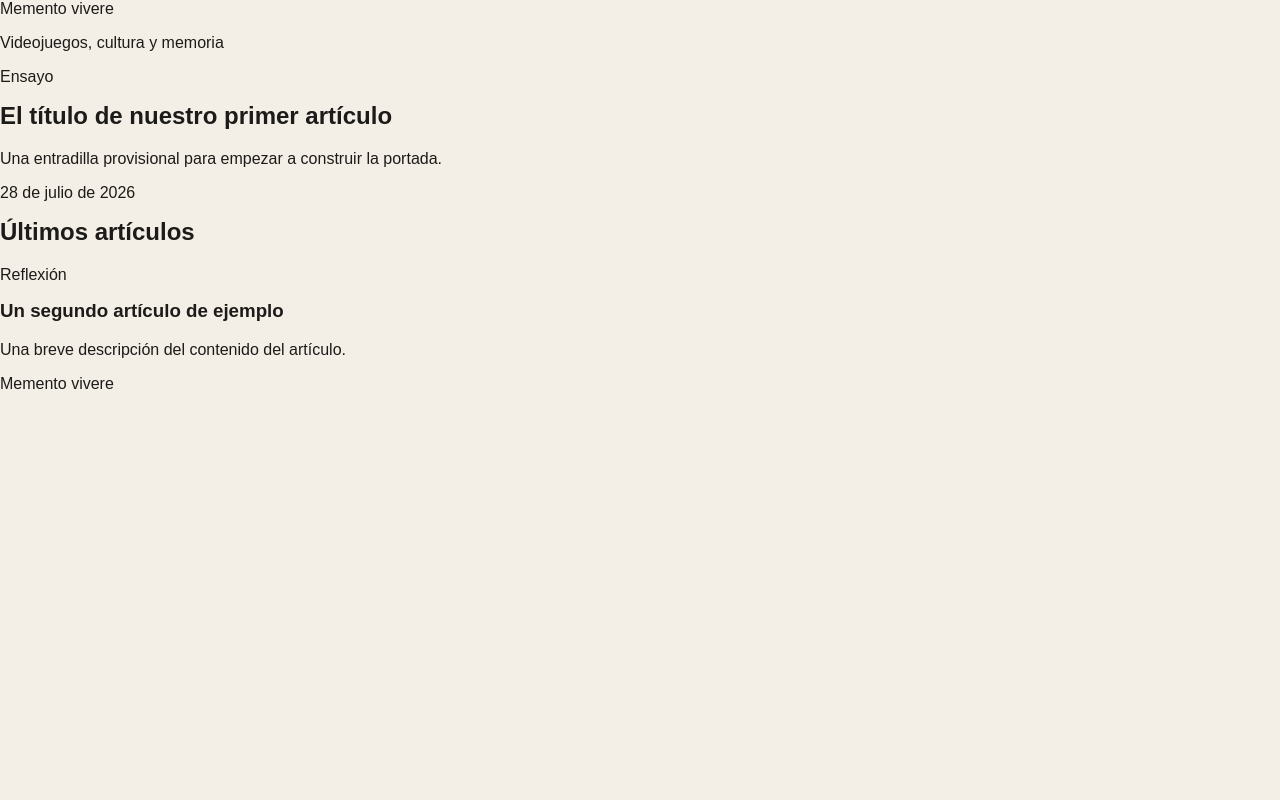
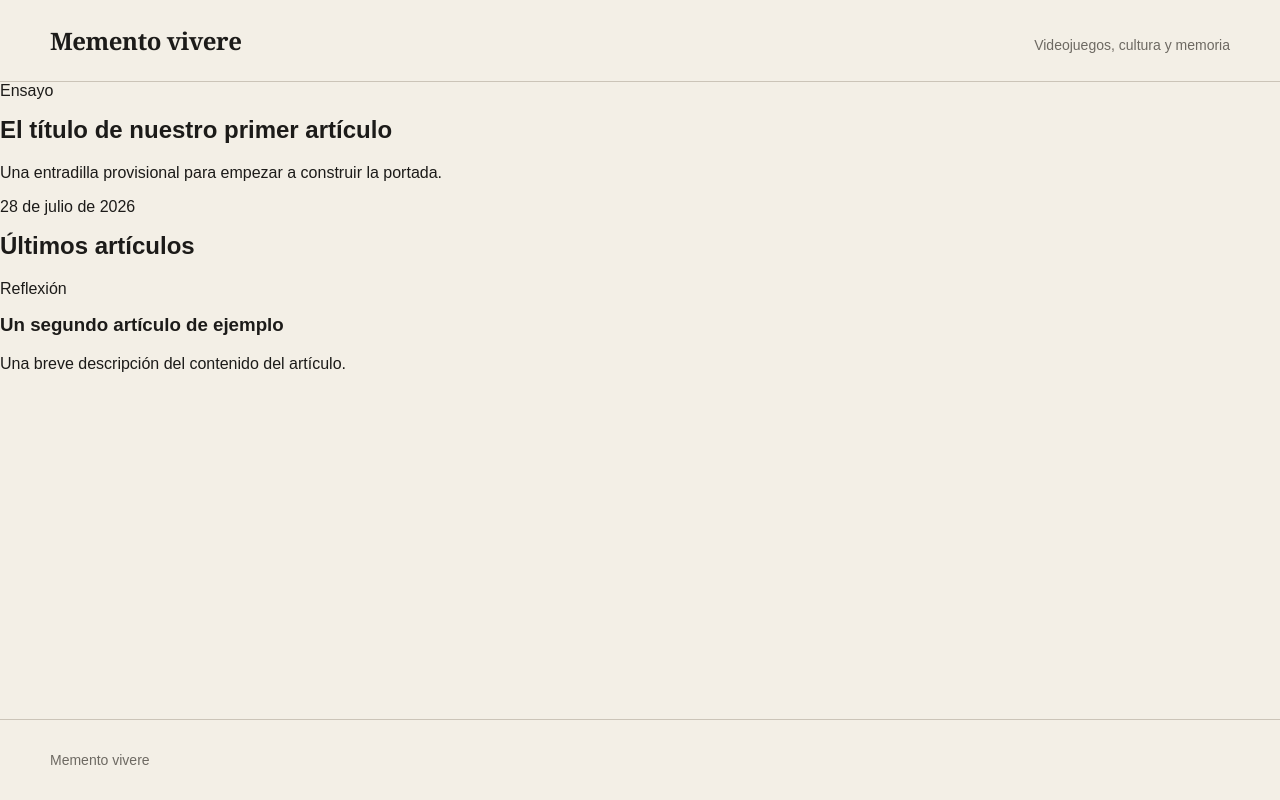
Before and after one commit to DoctoreJekyll/mementoweb, an Angular app in the folder frontend/: page / in a window 1280 px wide. Built offline with nearby package versions, Linux system fonts and the light colour scheme.

Commit message:
feat: add initial styles for header and footer layout in app component

```diff
--- a/frontend/src/app/app.component.scss
+++ b/frontend/src/app/app.component.scss
@@ -0,0 +1,61 @@
+:host {
+  display: grid;
+  grid-template-rows: auto 1fr auto;
+  min-height: 100vh;
+}
+
+.site-header {
+  border-bottom: 1px solid var(--color-line);
+}
+
+.site-header__content {
+  width: min(
+    calc(100% - 2rem),
+    var(--content-width)
+  );
+
+  margin-inline: auto;
+  padding-block: 1.5rem;
+  display: flex;
+  justify-content: space-between;
+  align-items: baseline;
+  gap: 1rem;
+}
+
+.site-header__name {
+  margin: 0;
+  font-family: Georgia, 'Times New Roman', serif;
+  font-size: 1.5rem;
+  font-weight: 700;
+  letter-spacing: -0.02em;
+}
+
+.site-header__description {
+  margin: 0;
+  color: var(--color-muted);
+  font-size: 0.875rem;
+}
+
+.site-footer {
+  border-top: 1px solid var(--color-line);
+  padding-block: 2rem;
+  color: var(--color-muted);
+  font-size: 0.875rem;
+}
+
+.site-footer p {
+  width: min(
+    calc(100% - 2rem),
+    var(--content-width)
+  );
+
+  margin: 0 auto;
+}
+
+@media (max-width: 640px) {
+  .site-header__content {
+    flex-direction: column;
+    align-items: flex-start;
+    gap: 0.25rem;
+  }
+}
--- a/frontend/src/app/app.component.ts
+++ b/frontend/src/app/app.component.ts
@@ -1,4 +1,4 @@
-import { Component, signal } from '@angular/core';
+import { Component } from '@angular/core';
 import { RouterOutlet } from '@angular/router';
 
 @Component({
@@ -8,5 +8,4 @@ import { RouterOutlet } from '@angular/router';
   styleUrl: './app.component.scss'
 })
 export class App {
-  protected readonly title = signal('mementoweb-frontend');
 }
```
